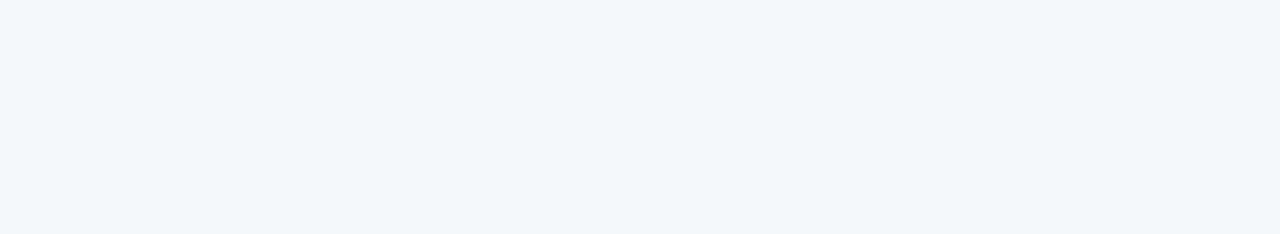
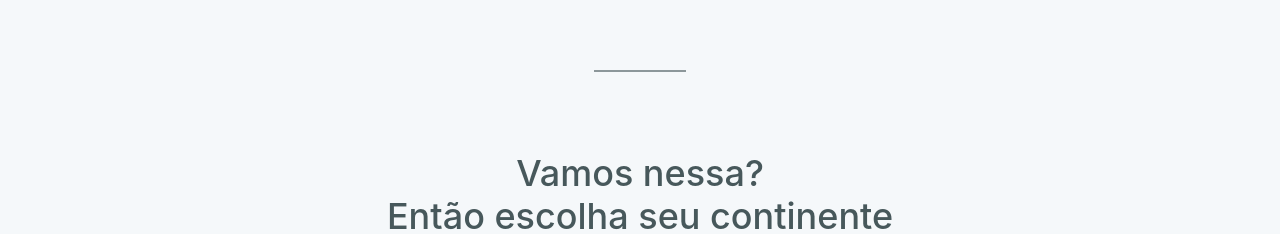
Before and after one commit to CodeAkio/worldtrip, a Next.js app: page / in a window 1280 px wide. Shown: the part 718-952 px from the top of the page. Before the commit the page ends 800 px from the top, so only its background shows below. Built offline with nearby package versions, Linux system fonts and the light colour scheme.

Commit message:
Add header to home page

```diff
--- a/src/pages/index.tsx
+++ b/src/pages/index.tsx
@@ -1,8 +1,9 @@
-import { Flex } from "@chakra-ui/react";
+import { Flex, Heading } from "@chakra-ui/react";
 
 import { Banner } from "../components/Banner";
 import { Categories } from "../components/Categories";
 import { Header } from "../components/Header";
+import { Separator } from "../components/Separator";
 
 export default function Home() {
   return (
@@ -10,6 +11,18 @@
       <Header />
       <Banner />
       <Categories />
+
+      <Separator />
+
+      <Heading
+        textAlign="center"
+        fontWeight="500"
+        mb={["5", "14"]}
+        fontSize={["lg", "3xl", "4xl"]}
+      >
+        Vamos nessa?<br />
+        Então escolha seu continente
+      </Heading>
     </Flex>
   )
 }
```
